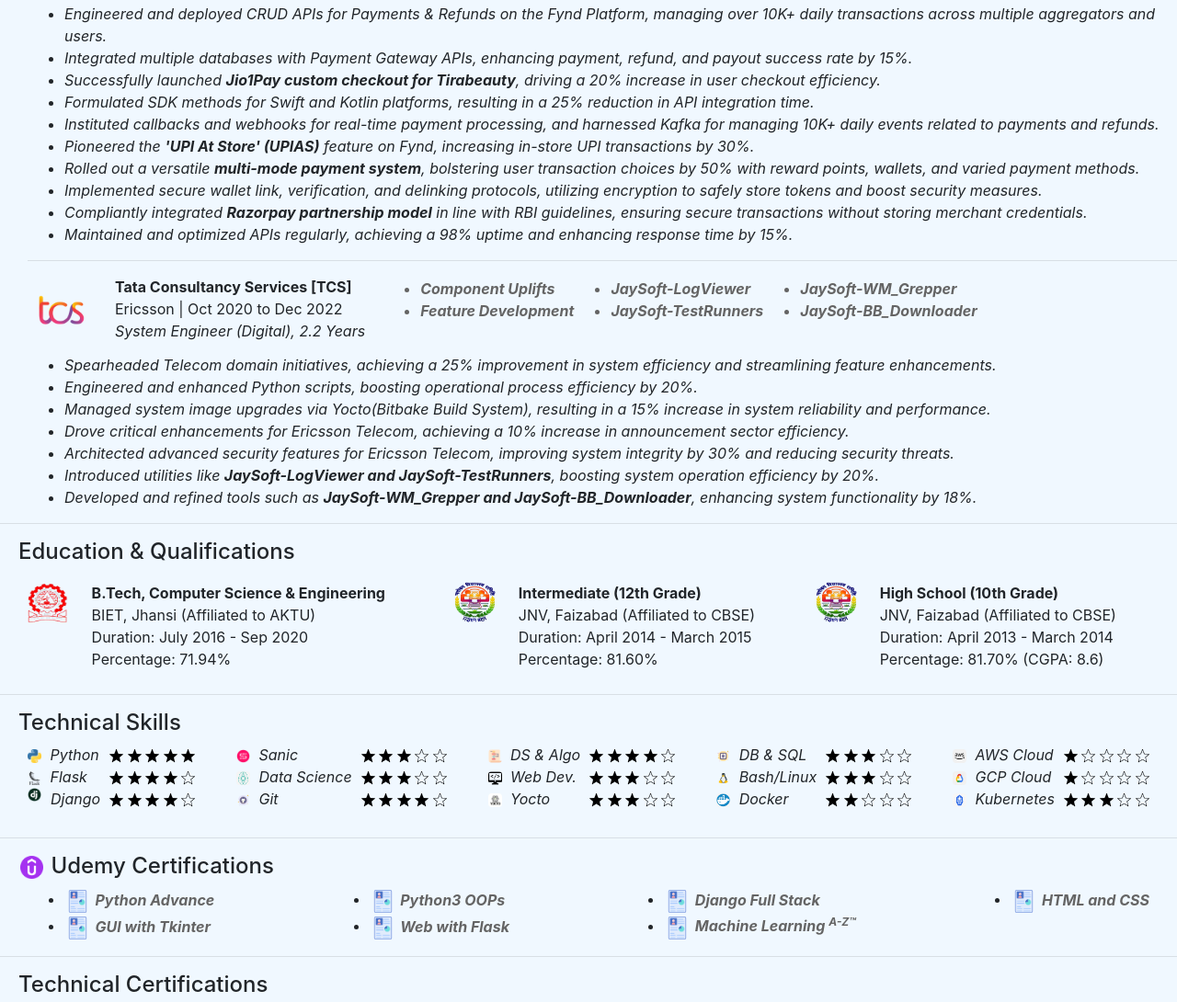
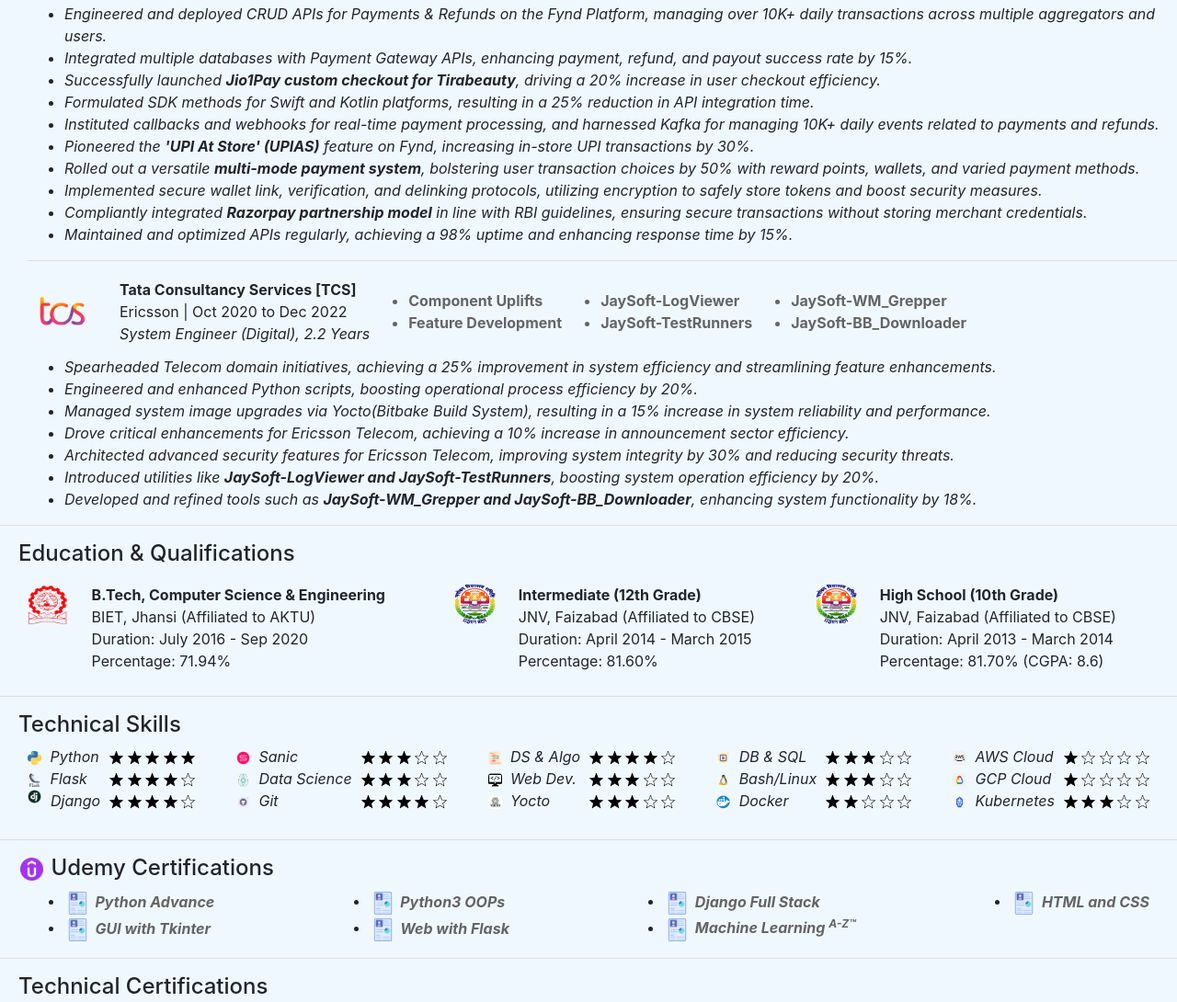
Before and after one commit to iamjpsonkar/portfolio, a plain HTML site: page resume/index.html in a window 1280 px wide. Shown: the part 713-1803 px from the top of the page at 92% size. Drawn offline with Linux system fonts and the light colour scheme.

Commit message:
fixed TCS

```diff
--- a/resume/index.html
+++ b/resume/index.html
@@ -339,53 +339,43 @@
                     <hr />
                     <div name="tcs">
                         <div class="TCS">
-                            <div class="company-info">
-                                <div class="company-logo">
-                                    <img src="../images/icons/tcs_icon.png"
-                                        alt="TCS_Logo" width="75" height="75"
-                                        class="rounded" />
-                                </div>
-                                <div class="company-detail">
-                                    <strong>
-                                        Tata Consultancy Services [TCS]
-                                    </strong>
-                                    <br />
-                                    <span>
-                                        Ericsson | Oct 2020 to Dec 2022
-                                    </span>
-                                    <br />
-                                    <span>
-                                        <i>
-                                            System Engineer (Digital), <span
-                                                id="tYear">2</span>.<span
-                                                id="tMonth">2</span>
-                                            Years
-                                        </i>
-                                    </span>
-                                </div>
-                                <div class="company-projects"
-                                    style="color: rgb(100, 100, 100);">
-                                    <span>
+                            <table>
+                                <tr>
+                                    <!-- Company Logo -->
+                                    <td style="padding-right: 12px;">
+                                        <img src="../images/icons/tcs_icon.png" alt="TCS Logo" width="75" height="75" class="rounded" />
+                                    </td>
+
+                                    <!-- Company Details -->
+                                    <td style="padding-left: 12px;">
+                                        <strong>Tata Consultancy Services [TCS]</strong><br>
+                                        Ericsson | Oct 2020 to Dec 2022<br>
+                                        <i>System Engineer (Digital), <span id="tYear">2</span>.<span id="tMonth">2</span> Years</i>
+                                    </td>
+
+                                    <!-- Projects -->
+                                    <td class="highlight">
                                         <ul>
-                                            <li><strong>Component Uplifts</strong></li>
-                                            <li><strong>Feature Development</strong></li>
+                                            <li>Component Uplifts</li>
+                                            <li>Feature Development</li>
                                         </ul>
-                                    </span>
-                                    <span>
+                                    </td>
+                                    <td class="highlight">
                                         <ul>
-                                            <li><strong>JaySoft-LogViewer</strong></li>
-                                            <li><strong>JaySoft-TestRunners</strong></li>
+                                            <li>JaySoft-LogViewer</li>
+                                            <li>JaySoft-TestRunners</li>
                                         </ul>
-                                    </span>
-                                    <span>
+                                    </td>
+                                    <td class="highlight">
                                         <ul>
-                                            <li><strong>JaySoft-WM_Grepper</strong></li>
-                                            <li><strong>JaySoft-BB_Downloader</strong></li>
+                                            <li>JaySoft-WM_Grepper</li>
+                                            <li>JaySoft-BB_Downloader</li>
                                         </ul>
-                                    </span>
-                                </div>
-                            </div>
+                                    </td>
+                                </tr>
+                            </table>
                         </div>
+
                         <div class="tasks">
                             <ul>
                                 <li>
```
